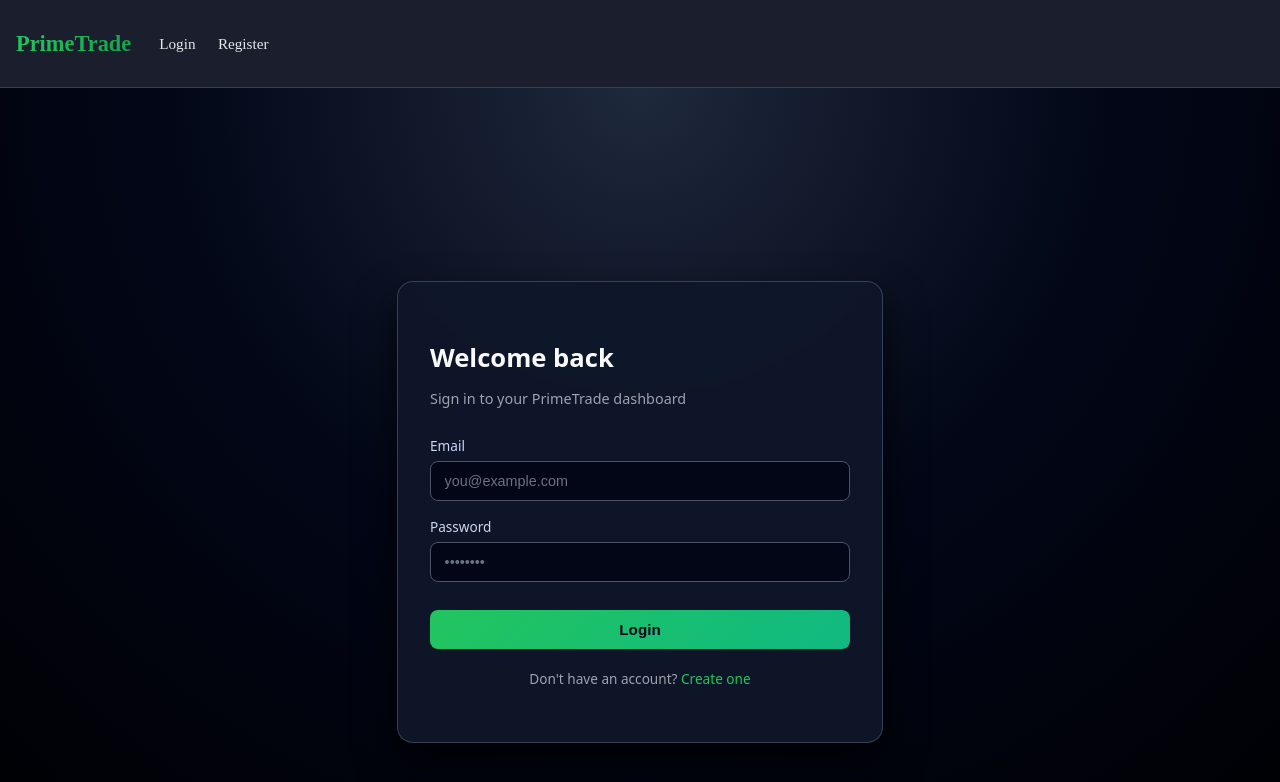
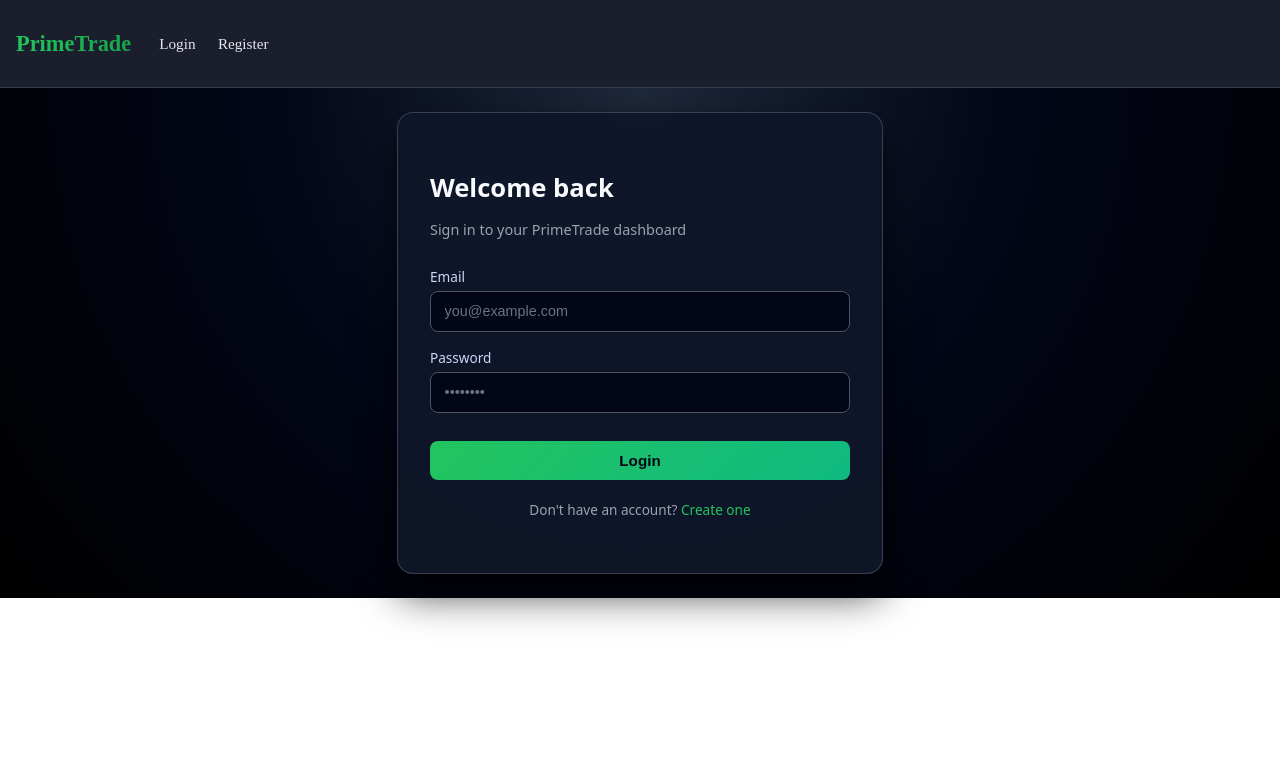
Before and after one commit to MananBagadi100/primetradeAI-frontend, a React app: page / in a window 1280 px wide. Shown: the top 782 px of the page. Built offline with nearby package versions, Linux system fonts and the light colour scheme; the HTML template or start-up script is replaced by a standard one.

Commit message:
Fixed the login page div container that was overflowing

```diff
--- a/src/styles/LoginStyles.css
+++ b/src/styles/LoginStyles.css
@@ -1,12 +1,14 @@
 .auth-page {
-    min-height: 100vh;
     display: flex;
+    min-height: 100%;
+    width: 100%;
     justify-content: center;
     align-items: center;
     background: radial-gradient(circle at top, #1e293b 0, #020617 45%, #000 100%);
     font-family: system-ui, -apple-system, BlinkMacSystemFont, "Segoe UI", sans-serif;
     color: #e5e7eb;
     padding: 1.5rem;
+    box-sizing: border-box;
 }
 
 .auth-card {
```
